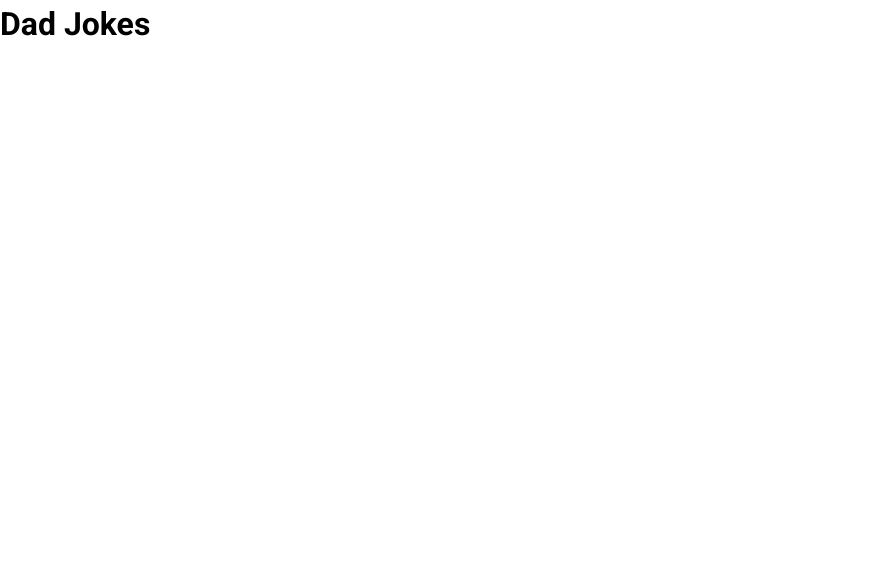
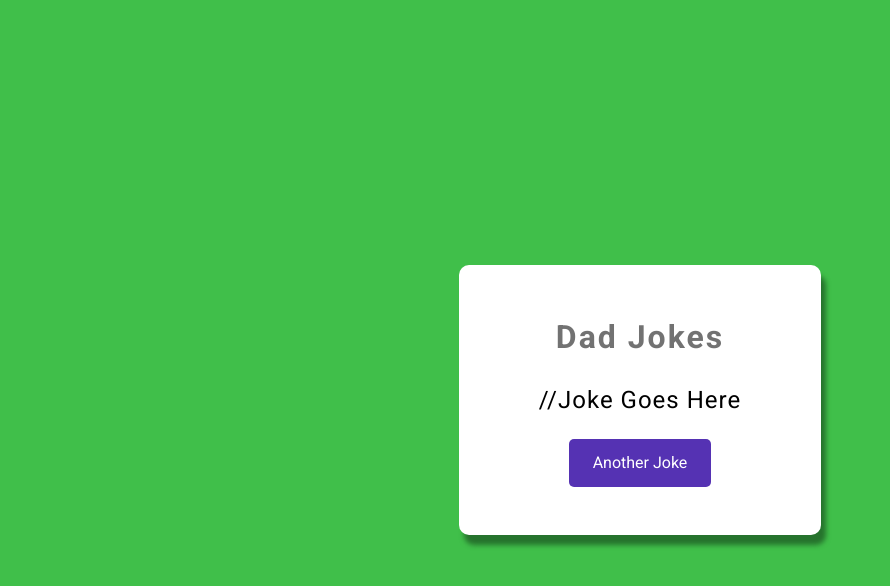
Before and after one commit to eshwarseerdat/dad-jokes, a plain HTML site: page index.html in a window 1280 px wide. Shown: the whole page, without its empty margins (0-890 px from the left). Drawn offline with Linux system fonts and the light colour scheme.

Commit message:
add styling for page

```diff
--- a/index.html
+++ b/index.html
@@ -11,6 +11,10 @@
   <title>Dad Jokes</title>
 </head>
 <body>
-    <h1>Dad Jokes</h1>
+    <main>
+      <h3>Dad Jokes</h3>
+      <section id="jokes">//Joke Goes Here</section>
+      <button id="joke-btn">Another Joke</button>
+    </main>
 </body>
 </html>
--- a/style.css
+++ b/style.css
@@ -2,4 +2,49 @@
 
 body {
   font-family: "Roboto";
+  display: flex;
+  justify-content: center;
+  align-items: center;
+  overflow: hidden;
+  background-color: hsl(125, 50%, 50%);
 }
+
+main {
+  background-color: #fff;
+  padding: 3rem 5rem;
+  text-align: center;
+  max-width: 100%;
+  border-radius: 10px;
+  box-shadow: 5px 10px 5px hsl(125, 50%, 30%);
+  max-width: 800px;
+}
+
+h3 {
+  font-size: 2rem;
+  letter-spacing: 2px;
+  opacity: 0.55;
+}
+
+#jokes {
+  margin: 1.3rem auto;
+  font-size: 1.5rem;
+  letter-spacing: 1px;
+  max-width: 600px;
+}
+
+#joke-btn {
+  border: none;
+  border-radius: 5px;
+  background-color: hsl(256, 56%, 45%);
+  color: white;
+  padding: 0.75rem 1.5rem;
+  cursor: pointer;
+}
+
+#joke-btn:hover {
+  background-color: hsl(256, 56%, 50%);
+}
+
+#joke-btn:active {
+  scale: 0.98;
+}
```
